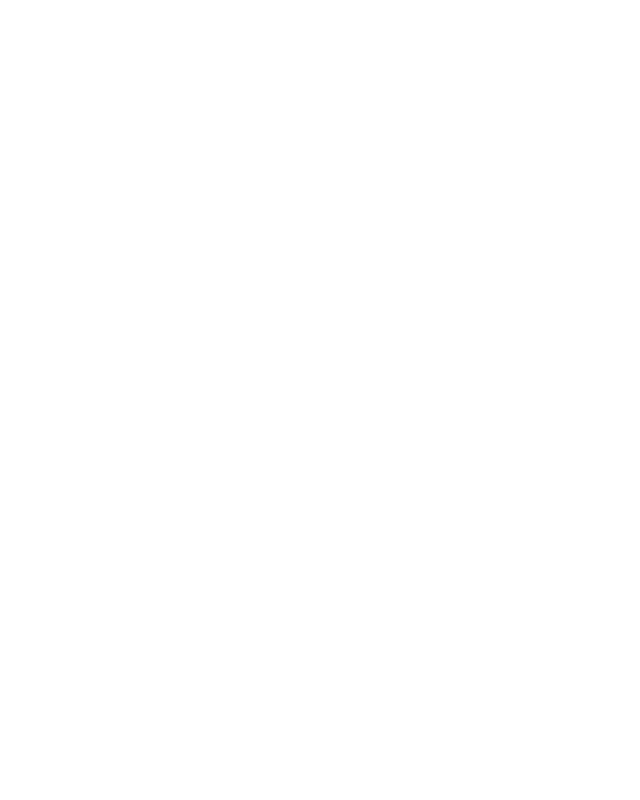
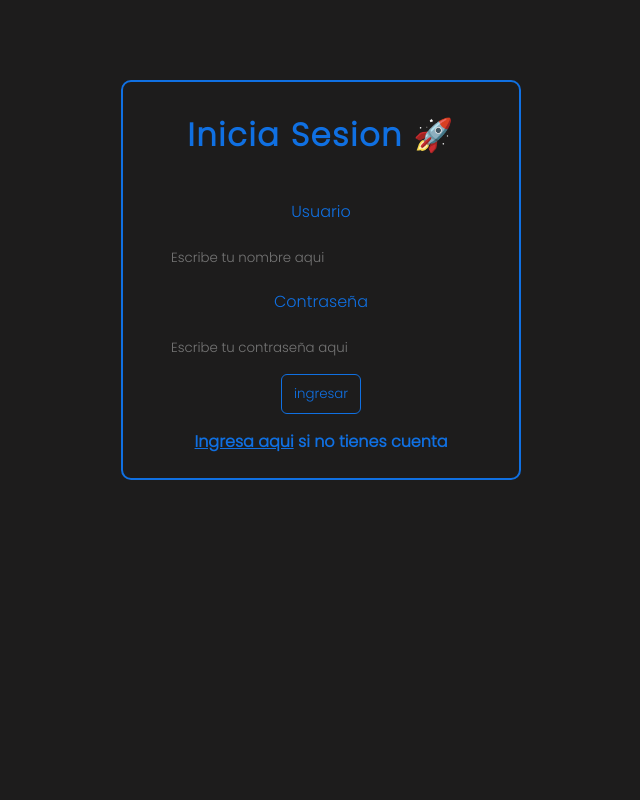
Before and after one commit to D-baez96/proyecto-notas, a PHP site: page / in a window 1280 px wide. Before the commit the part shown is empty. Shown: the whole page, without its empty margins (319-959 px from the left). Run offline with PHP 8.4, Linux system fonts and the light colour scheme.

Commit message:
"Index con estilos"

```diff
--- a/proyecto-notas/index.php
+++ b/proyecto-notas/index.php
@@ -1,4 +1,24 @@
-<?php
-//pagina principal para ingresar al sistema
+<!DOCTYPE html>
+<html lang="en">
+<head>
+    <meta charset="UTF-8">
+    <meta name="viewport" content="width=device-width, initial-scale=1.0">
+    <link rel="stylesheet" href="./styles/styles.css">
+    <title>Inicia Sesion</title>
+</head>
+<body>
+    <div class="container">
+        <h1>Inicia Sesion 🚀</h1>
+        <form action="">
+            <label for="nombre" class="labels" >Usuario</label>
+            <input type="text" placeholder="Escribe tu nombre aqui">
 
-?>
+            <label for="password" class="labels">Contraseña</label>
+            <input type="password" placeholder="Escribe tu contraseña aqui">
+
+        </form>
+        <button class="button"> ingresar</button>
+        <p><a href=""> Ingresa aqui</a> si no tienes cuenta</p>
+    </div>
+</body>
+</html>
--- /dev/null
+++ b/proyecto-notas/styles/styles.css
@@ -0,0 +1,63 @@
+
+@import url('https://fonts.googleapis.com/css2?family=Poppins:ital,wght@0,200;0,300;1,600&display=swap');
+
+*{
+    margin: 0;
+    padding: 0;
+    box-sizing: border-box;
+    font-family: 'Poppins', sans-serif;
+}
+body{
+    background: #1d1c1c;
+}
+h1{
+    margin: 5px;
+    padding-bottom: 15px;
+    letter-spacing: 0.1rem;
+    color: #1070e2;
+}
+.container{
+    width: 400px;
+    height: 400px;
+    margin: 80px auto;
+    display: flex;
+    justify-content:center;
+    align-items: center;
+    flex-direction: column;
+    border:2px solid #1070e2;
+    border-radius: 10px;
+}
+.labels{
+    display: flex;
+    justify-content: center;
+    margin: 10px;
+    padding:10px ;
+    color: #1070e2;
+}
+.button{
+    margin: 15px;
+}
+input{
+    width: 300px;
+    background-color: #1d1c1c;
+    color: #1070e2;
+    border: none;
+    outline: none;
+}
+
+p{
+    font-weight: bold;
+    color: #1070e2;
+}
+a{
+    color: #1070e2;
+}
+.button{
+    width: 80px;
+    height: 40px;
+    border: 1.5px solid #1070e2;
+    border-radius: 6px;
+    cursor: pointer;
+    background-color: #1d1c1c;
+    color: #1070e2;
+}
```
